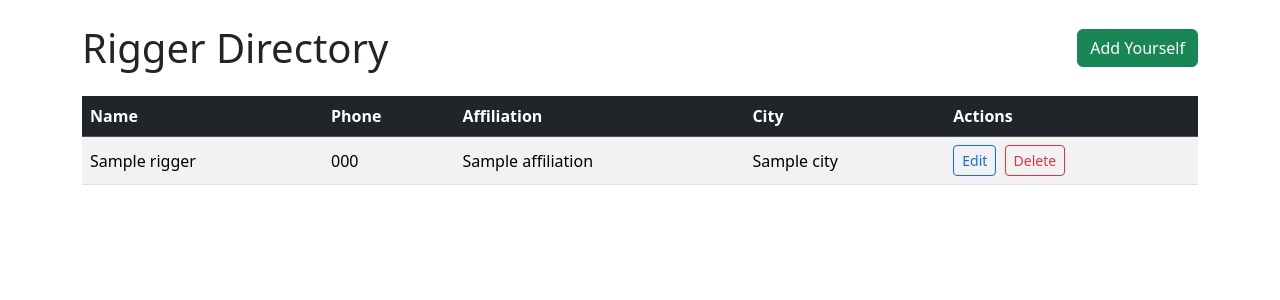
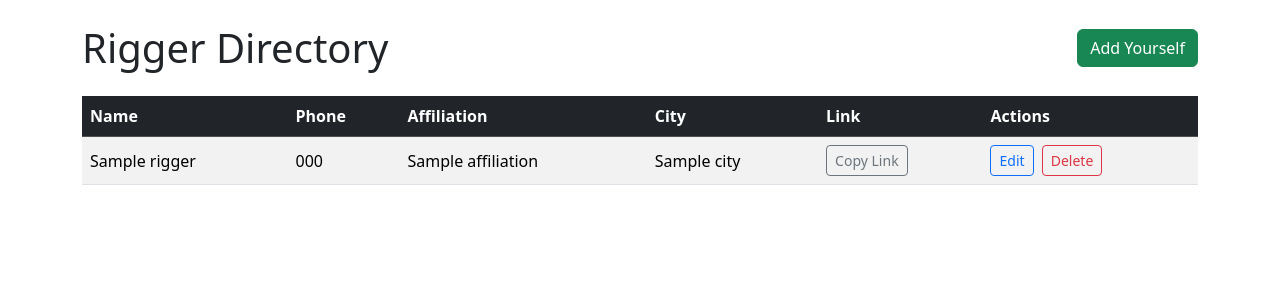
Before and after one commit to dkmkelley/community-riggers, a Flask app: template templates/riggers.html in a window 1280 px wide. Shown: the part 56-356 px from the top of the page. Run offline with Flask 3, Linux system fonts and the light colour scheme; the template is opened without the code that fills it: most values are stand-ins (such as "Sample title", 1, 10 or a date in 2020).

```diff
--- a/schema.sql
+++ b/schema.sql
@@ -5,6 +5,7 @@ CREATE TABLE IF NOT EXISTS riggers (
     affiliation TEXT,
     city        TEXT,
     token       TEXT,
+    status      TEXT NOT NULL DEFAULT 'pending',
     created_at  TEXT NOT NULL DEFAULT (datetime('now')),
     updated_at  TEXT NOT NULL DEFAULT (datetime('now'))
 );
--- a/templates/riggers.html
+++ b/templates/riggers.html
@@ -17,6 +17,7 @@
                     <th>Phone</th>
                     <th>Affiliation</th>
                     <th>City</th>
+                    <th>Link</th>
                     <th>Actions</th>
                 </tr>
             </thead>
@@ -27,6 +28,12 @@
                     <td>{{ rigger["phone"] }}</td>
                     <td>{{ rigger["affiliation"] or "—" }}</td>
                     <td>{{ rigger["city"] or "—" }}</td>
+                    <td>
+                        <button class="btn btn-outline-secondary btn-sm copy-btn"
+                                data-url="{{ request.host_url }}availability/{{ rigger['token'] }}">
+                            Copy Link
+                        </button>
+                    </td>
                     <td>
                         <a href="/riggers/{{ rigger['id'] }}/edit" class="btn btn-outline-primary btn-sm">Edit</a>
                         <a href="/riggers/{{ rigger['id'] }}/delete" class="btn btn-outline-danger btn-sm ms-1">Delete</a>
@@ -40,3 +47,15 @@
     <div class="alert alert-info">No riggers in the directory yet.</div>
 {% endif %}
 {% endblock %}
+
+{% block extra_js %}
+<script>
+document.querySelectorAll('.copy-btn').forEach(btn => {
+    btn.addEventListener('click', () => {
+        navigator.clipboard.writeText(btn.dataset.url);
+        btn.textContent = 'Copied!';
+        setTimeout(() => btn.textContent = 'Copy Link', 2000);
+    });
+});
+</script>
+{% endblock %}
```
